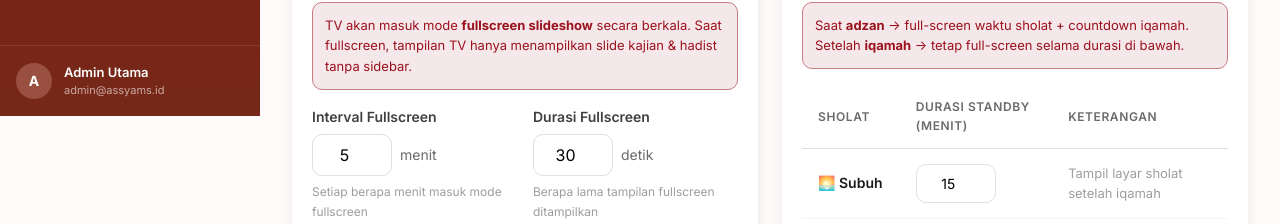
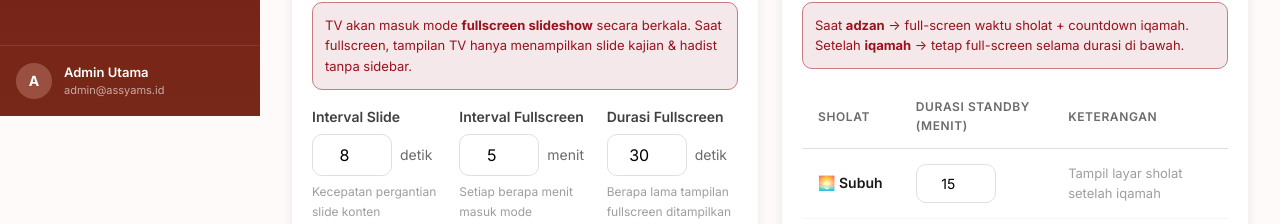
Before and after one commit to caecario/MasjidManagement, a Next.js app: page /admin/settings in a window 1280 px wide. Shown: the part 684-908 px from the top of the page. Built offline with nearby package versions, Linux system fonts and the light colour scheme; no server answers; the database is empty.

Commit message:
feat: add configurable slide interval setting in admin panel

```diff
--- a/src/app/admin/settings/page.tsx
+++ b/src/app/admin/settings/page.tsx
@@ -13,6 +13,7 @@ interface MosqueConfig {
   country: string
   provinsi: string
   kabkota: string
+  slide_interval: number
   fullscreen_interval: number
   fullscreen_duration: number
   prayer_duration_subuh: number
@@ -41,6 +42,7 @@ export default function SettingsPage() {
     country: 'ID',
     provinsi: 'DKI Jakarta',
     kabkota: 'Kota Jakarta',
+    slide_interval: 8,
     fullscreen_interval: 5,
     fullscreen_duration: 30,
     prayer_duration_subuh: 15,
@@ -305,7 +307,26 @@ export default function SettingsPage() {
               </p>
             </div>
 
-            <div style={{ display: 'grid', gridTemplateColumns: '1fr 1fr', gap: '1rem' }}>
+            <div style={{ display: 'grid', gridTemplateColumns: '1fr 1fr 1fr', gap: '1rem' }}>
+              <div className="form-group">
+                <label className="form-label">Interval Slide</label>
+                <div className="flex items-center gap-sm">
+                  <input
+                    className="form-input"
+                    type="number"
+                    min={3}
+                    max={60}
+                    value={config.slide_interval}
+                    onChange={(e) => setConfig(prev => ({ ...prev, slide_interval: parseInt(e.target.value) || 8 }))}
+                    style={{ width: 80, textAlign: 'center' }}
+                  />
+                  <span style={{ fontSize: '0.875rem', color: 'var(--gray-500)' }}>detik</span>
+                </div>
+                <p style={{ fontSize: '0.75rem', color: 'var(--gray-400)' }}>
+                  Kecepatan pergantian slide konten
+                </p>
+              </div>
+
               <div className="form-group">
                 <label className="form-label">Interval Fullscreen</label>
                 <div className="flex items-center gap-sm">
--- a/src/app/api/config/route.ts
+++ b/src/app/api/config/route.ts
@@ -10,6 +10,7 @@ const DEFAULT_CONFIG = {
   country: 'ID',
   provinsi: 'DKI Jakarta',
   kabkota: 'Kota Jakarta',
+  slide_interval: 8,
   fullscreen_interval: 5,
   fullscreen_duration: 30,
   prayer_duration_subuh: 15,
@@ -39,6 +40,7 @@ async function getConfigFromSupabase() {
     country: data.country,
     provinsi: data.provinsi,
     kabkota: data.kabkota,
+    slide_interval: data.slide_interval,
     fullscreen_interval: data.fullscreen_interval,
     fullscreen_duration: data.fullscreen_duration,
     prayer_duration_subuh: data.prayer_duration_subuh,
@@ -79,6 +81,7 @@ async function saveConfigToSupabase(config: Record<string, unknown>) {
   if (config.country !== undefined) dbData.country = config.country
   if (config.provinsi !== undefined) dbData.provinsi = config.provinsi
   if (config.kabkota !== undefined) dbData.kabkota = config.kabkota
+  if (config.slide_interval !== undefined) dbData.slide_interval = config.slide_interval
   if (config.fullscreen_interval !== undefined) dbData.fullscreen_interval = config.fullscreen_interval
   if (config.fullscreen_duration !== undefined) dbData.fullscreen_duration = config.fullscreen_duration
   if (config.prayer_duration_subuh !== undefined) dbData.prayer_duration_subuh = config.prayer_duration_subuh
--- a/src/app/tv/page.tsx
+++ b/src/app/tv/page.tsx
@@ -126,6 +126,7 @@ export default async function TVPage() {
   let tagline = 'Menerangi Hati, Menghidupkan Sunnah'
   let fullscreenInterval = 5
   let fullscreenDuration = 30
+  let slideInterval = 8
   let provinsi = 'DKI Jakarta'
   let kabkota = 'Kota Jakarta'
   let prayerDurations = {
@@ -147,6 +148,7 @@ export default async function TVPage() {
       tagline = configData.tagline || tagline
       fullscreenInterval = configData.fullscreen_interval ?? fullscreenInterval
       fullscreenDuration = configData.fullscreen_duration ?? fullscreenDuration
+      slideInterval = configData.slide_interval ?? slideInterval
       provinsi = configData.provinsi ?? provinsi
       kabkota = configData.kabkota ?? kabkota
       prayerDurations = {
@@ -171,6 +173,7 @@ export default async function TVPage() {
       tagline = config.tagline || tagline
       fullscreenInterval = config.fullscreen_interval ?? fullscreenInterval
       fullscreenDuration = config.fullscreen_duration ?? fullscreenDuration
+      slideInterval = config.slide_interval ?? slideInterval
       if (config.prayer_durations) prayerDurations = config.prayer_durations
     } catch (err: unknown) {
       console.warn('Local config unavailable:', err instanceof Error ? err.message : err)
@@ -253,6 +256,7 @@ export default async function TVPage() {
       tagline={tagline}
       fullscreenInterval={fullscreenInterval}
       fullscreenDuration={fullscreenDuration}
+      slideInterval={slideInterval}
       prayerDurations={prayerDurations}
       provinsi={provinsi}
       kabkota={kabkota}
--- a/src/app/tv/tv-display.tsx
+++ b/src/app/tv/tv-display.tsx
@@ -33,6 +33,7 @@ interface TVDisplayProps {
   tagline?: string
   fullscreenInterval?: number
   fullscreenDuration?: number
+  slideInterval?: number
   prayerDurations?: Record<PrayerName, number>
   provinsi?: string
   kabkota?: string
@@ -51,6 +52,7 @@ export default function TVDisplay({
   tagline,
   fullscreenInterval = 5,
   fullscreenDuration = 30,
+  slideInterval = 8,
   prayerDurations = {
     subuh: 15,
     dzuhur: 15,
@@ -77,7 +79,7 @@ export default function TVDisplay({
     return result
   }, [events, hadiths])
 
-  const { activeIndex } = useSlideRotation(slides.length, 8000)
+  const { activeIndex } = useSlideRotation(slides.length, slideInterval * 1000)
 
   // Prayer times + triggers
   const {
@@ -214,7 +216,7 @@ export default function TVDisplay({
 
   // Fullscreen slide mode
   if (mode === 'fullscreen') {
-    return <FullscreenSlide events={events} hadiths={hadiths} />
+    return <FullscreenSlide events={events} hadiths={hadiths} slideInterval={slideInterval} />
   }
 
   // Normal mode
--- a/src/components/tv/FullscreenSlide.tsx
+++ b/src/components/tv/FullscreenSlide.tsx
@@ -9,9 +9,10 @@ import { useClock } from '@/hooks/useClock'
 interface FullscreenSlideProps {
   events: Event[]
   hadiths: Hadith[]
+  slideInterval?: number
 }
 
-export default function FullscreenSlide({ events, hadiths }: FullscreenSlideProps) {
+export default function FullscreenSlide({ events, hadiths, slideInterval = 8 }: FullscreenSlideProps) {
   const { hours, minutes, seconds } = useClock()
 
   // Build slides array
@@ -19,7 +20,7 @@ export default function FullscreenSlide({ events, hadiths }: FullscreenSlideProp
   events.forEach((e) => slides.push({ type: 'event', data: e }))
   hadiths.forEach((h) => slides.push({ type: 'hadith', data: h }))
 
-  const { activeIndex } = useSlideRotation(slides.length, 6000)
+  const { activeIndex } = useSlideRotation(slides.length, slideInterval * 1000)
 
   if (!slides.length) return null
 
--- a/src/lib/types.ts
+++ b/src/lib/types.ts
@@ -12,6 +12,7 @@ export interface MosqueConfig {
   country: string
   provinsi: string
   kabkota: string
+  slide_interval: number
   fullscreen_interval: number
   fullscreen_duration: number
   prayer_duration_subuh: number
```
Also changed, not shown: 2 other files (tests, documents, lock files or other folders).
